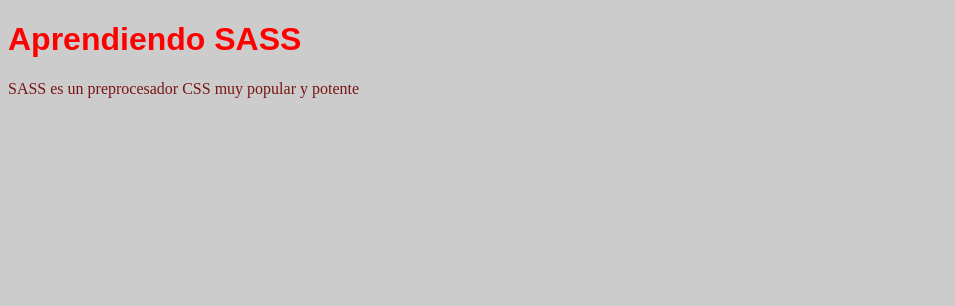
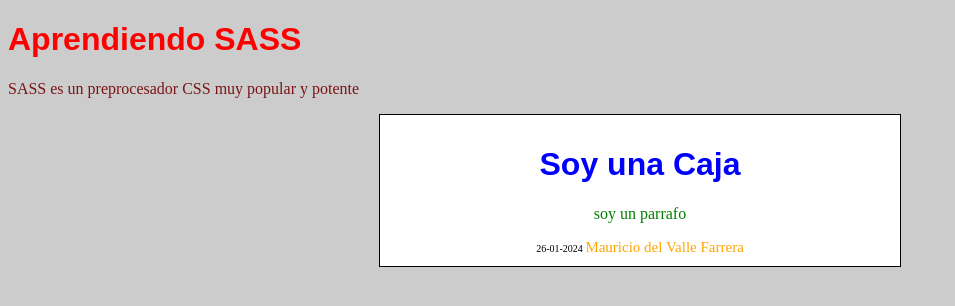
Before and after one commit to Mauricio2212/Curso_CSS, a plain HTML site: page aprendiendo-sass/index.html in a window 1280 px wide. Shown: the whole page, without its empty margins (0-955 px from the left). Drawn offline with Linux system fonts and the light colour scheme.

Commit message:
Anidaciones SASS - capitulo 128

```diff
--- a/aprendiendo-sass/estilos.scss
+++ b/aprendiendo-sass/estilos.scss
@@ -17,3 +17,31 @@ h1{
 p{
     color: $color-secundario;
 }
+
+//Anidación
+
+.caja {
+    border: 1px solid black;
+    width: 500px;
+    margin: 0px auto;
+    text-align: center;
+    background-color: white;
+    padding: 10px;
+
+    h1 {
+        color: blue;
+    }
+
+    p{
+        color: green;
+    }
+
+    .info {
+        font-size: 10px;
+
+        .author {
+            font-size: 15px;
+            color: orange;
+        }
+    }
+}
--- a/aprendiendo-sass/index.html
+++ b/aprendiendo-sass/index.html
@@ -10,5 +10,17 @@
     <h1>Aprendiendo SASS</h1>
     <p>SASS es un preprocesador CSS muy popular y potente</p>
 
+    <div class="caja">
+        <h1>Soy una Caja</h1>
+        <p>soy un parrafo</p>
+        <div class="info">
+            26-01-2024
+
+            <span class="author">
+                Mauricio del Valle Farrera
+            </span>
+        </div>
+    </div>
+
 </body>
 </html>
```
Also changed, not shown: aprendiendo-sass/styles.css.
